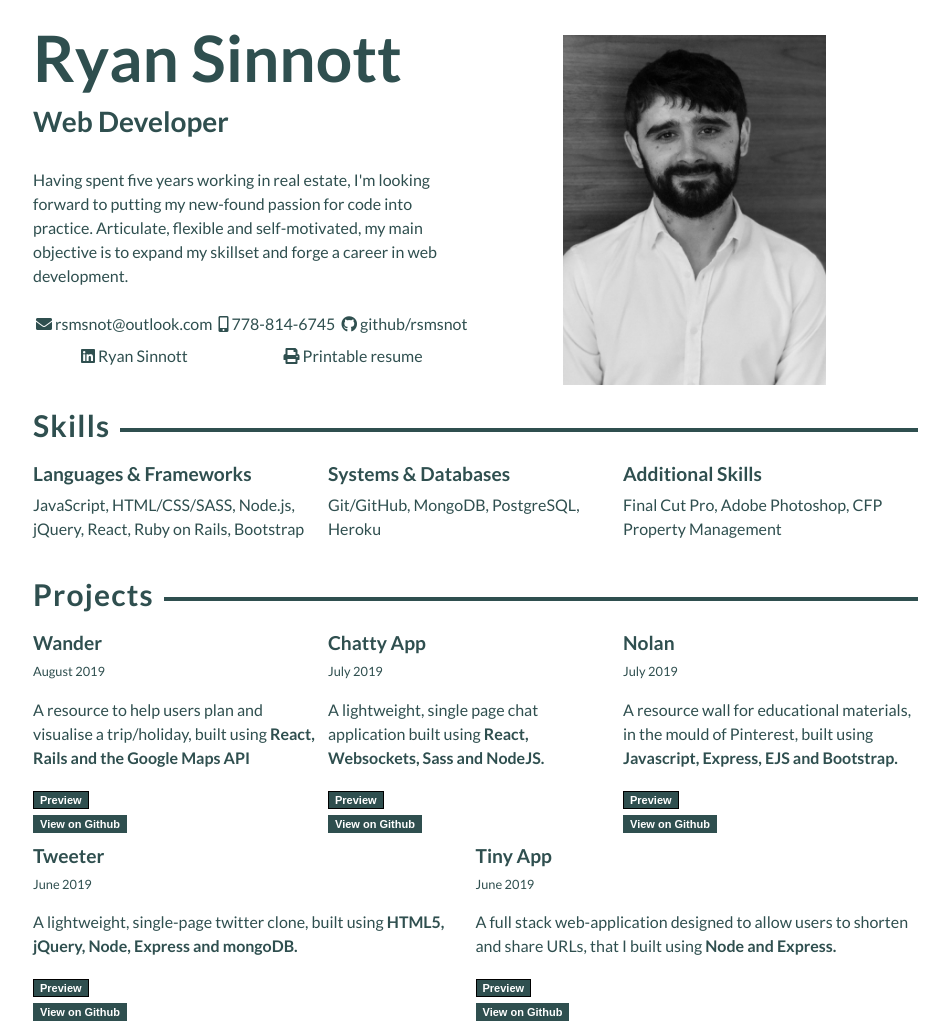
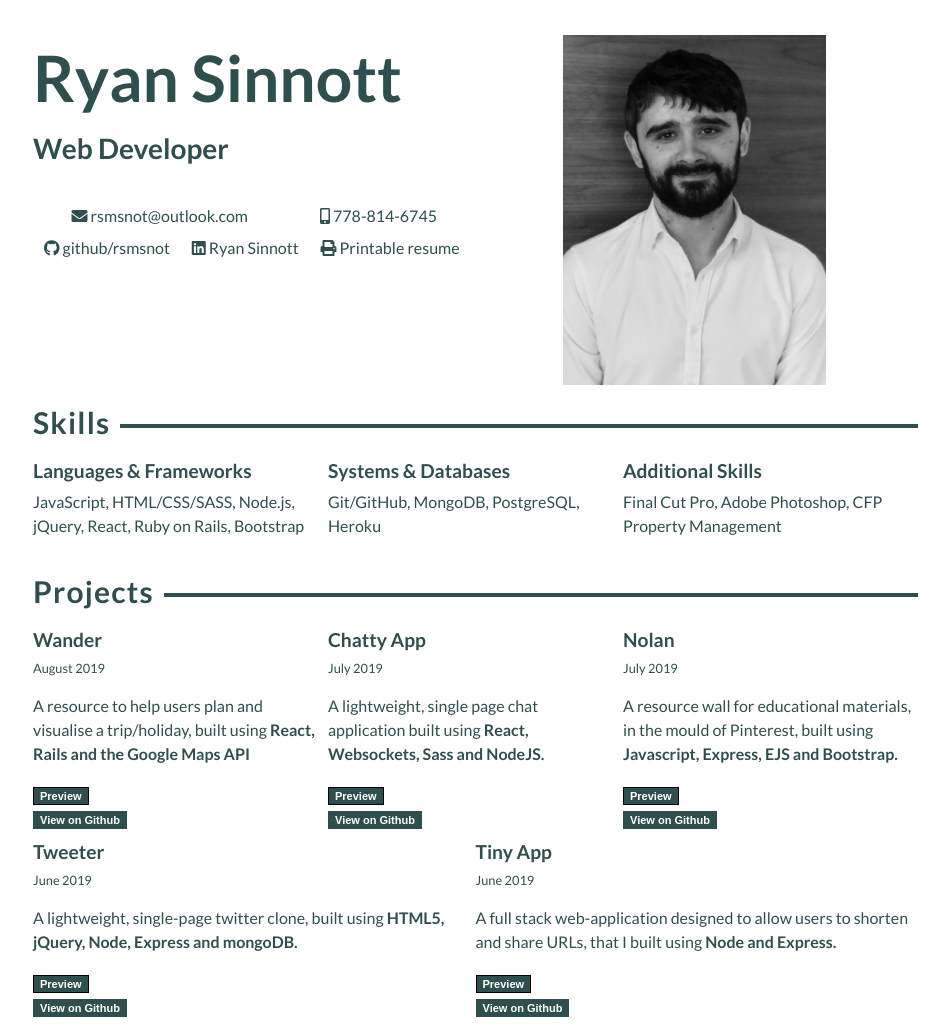
Before and after one commit to rsmsnot/rsmsnot.github.io, a plain HTML site: page index.html in a window 1280 px wide. Shown: the top 1035 px of the page, without its empty margins (167-1116 px from the left). Drawn offline with nearby package versions, Linux system fonts and the light colour scheme.

Commit message:
cosmetic changes

```diff
--- a/index.html
+++ b/index.html
@@ -24,13 +24,13 @@
         <div class="content-section">
             <div class="col-sm profile">
                 <h1 class="name">Ryan Sinnott</h1>
-                <h3>Web Developer</h3>
-                <p class="profile-about">Having spent five years working in real estate, I'm looking forward
+                <h3 class="job-title">Web Developer</h3>
+                <!-- <p class="profile-about">Having spent five years working in real estate, I'm looking forward
                     to putting my new-found passion for code into practice. Articulate, flexible and self-motivated, my main
-                    objective is to expand my skillset and forge a career in web development.</p>
+                    objective is to expand my skillset and forge a career in web development.</p> -->
                 <ul class="contact-info">
                     <li>
-                        <a href="rsmsnot@outlook.com" class="contact-details"><i
+                        <a href="mailto:rsmsnot@outlook.com" class="contact-details"><i
                                 class="fas fa-envelope"></i> rsmsnot@outlook.com</a>
                     </li>
                     <li><i class="fas fa-mobile-alt"></i> 778-814-6745</li>
--- a/styles.css
+++ b/styles.css
@@ -27,6 +27,14 @@ body {
     padding: 0px 5px 10px 0px !important;
   }
 
+  div.col-sm.profile {
+      margin-top: 20px;
+  }
+
+  .job-title {
+      margin-top: 15px;
+  }
+
   /* .skills {
       padding: 0 4em 0 4em !important;
   } */
@@ -36,7 +44,7 @@ body {
     flex-wrap: wrap;
     justify-content: space-around;
     padding: 0px !important;
-    margin-top: 20px;
+    margin-top: 35px;
     line-height: 2em;
 }
 
@@ -54,6 +62,10 @@ body {
 
 .contact-details {
     color: inherit !important;
+}
+
+a.contact-details{
+margin: 5px;
 }
 
 ul {
```
Also changed, not shown: 1 other file.
